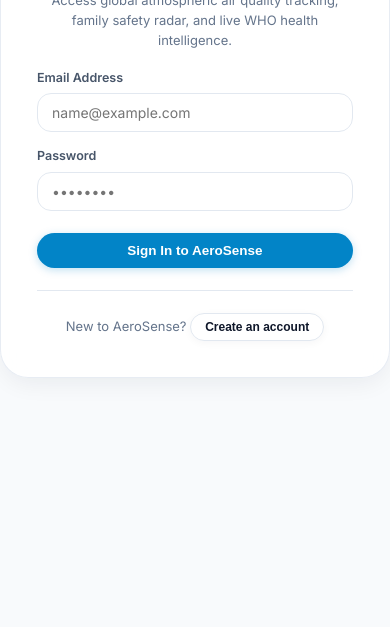
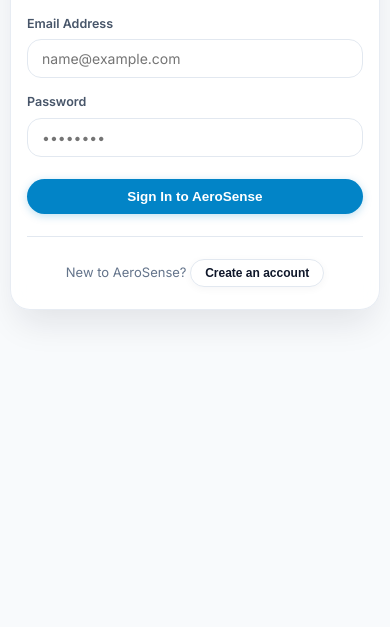
Before and after one commit to Maithreyee-j/AeroSense-project, a website: page frontend/index.html in a window 390 px wide. Shown: the part 217-844 px from the top of the page. Drawn offline with nearby package versions, Linux system fonts and the light colour scheme.

Commit message:
fix: make login and register cards smoothly scrollable on mobile devices with full button visibility

```diff
--- a/frontend/app.js
+++ b/frontend/app.js
@@ -263,6 +263,7 @@
 // ============================================================================
 function loginPage() {
   app.innerHTML = `
+    <div class="auth-wrapper">
       <div class="auth card">
         <img src="/icon.png" alt="AeroSense" style="width:64px;height:64px;border-radius:16px;box-shadow:0 8px 24px var(--primary-glow);display:block;margin:0 auto 16px auto">
         <h1 style="text-align:center">AeroSense Sign In</h1>
@@ -283,6 +284,7 @@
         <div style="text-align:center">
           <span class="muted">New to AeroSense? </span>
           <button class="btn secondary sm" onclick="registerPage()">Create an account</button>
+        </div>
       </div>
     </div>
   `;
@@ -307,6 +309,7 @@
 
 function registerPage() {
   app.innerHTML = `
+    <div class="auth-wrapper">
       <div class="auth card" style="max-width:550px">
         <img src="/icon.png" alt="AeroSense" style="width:64px;height:64px;border-radius:16px;box-shadow:0 8px 24px var(--primary-glow);display:block;margin:0 auto 16px auto">
         <h1 style="text-align:center">Create AeroSense Account</h1>
@@ -367,16 +370,18 @@
             <label>Password (Min. 8 characters)</label>
             <input id="password" type="password" minlength="8" placeholder="••••••••" required autocomplete="new-password">
           </div>
-        <button class="btn" style="width:100%;margin-top:8px">Complete Registration</button>
+          <button class="btn" style="width:100%;margin-top:12px;padding:12px">Complete Registration</button>
         </form>
         <p id="msg" style="margin-top:14px"></p>
         <hr style="border:0;border-top:1px solid var(--border-subtle);margin:22px 0">
-      <div style="text-align:center">
+        <div style="text-align:center;padding-bottom:10px">
           <span class="muted">Already registered? </span>
           <button class="btn secondary sm" onclick="loginPage()">Back to sign in</button>
         </div>
       </div>
+    </div>
   `;
+
   const reg = document.getElementById('reg');
   const msg = document.getElementById('msg');
   reg.onsubmit = async e => {
--- a/frontend/index.html
+++ b/frontend/index.html
@@ -17,7 +17,7 @@
   <link rel="preconnect" href="https://fonts.gstatic.com" crossorigin>
   <link href="https://fonts.googleapis.com/css2?family=Inter:wght@300;400;500;600;700&family=Outfit:wght@500;600;700;800&display=swap" rel="stylesheet">
   <link rel="stylesheet" href="https://unpkg.com/leaflet@1.9.4/dist/leaflet.css">
-  <link rel="stylesheet" href="/styles.css?v=3">
+  <link rel="stylesheet" href="/styles.css?v=4">
 </head>
 <body>
   <div id="toastContainer" class="toast-container"></div>
@@ -29,7 +29,7 @@
   <script src="https://cdnjs.cloudflare.com/ajax/libs/qrcodejs/1.0.0/qrcode.min.js"></script>
 
   <!-- Main Application Script -->
-  <script src="/app.js?v=3"></script>
+  <script src="/app.js?v=4"></script>
 
   <!-- Service Worker Registration -->
   <script>
--- a/frontend/styles.css
+++ b/frontend/styles.css
@@ -114,8 +114,15 @@
 }
 
 html, body {
-  height: 100%;
-  overflow: hidden;
+  min-height: 100%;
+  min-height: 100dvh;
+}
+
+#app {
+  min-height: 100vh;
+  min-height: 100dvh;
+  width: 100vw;
+  overflow-x: hidden;
 }
 
 body {
@@ -1074,11 +1081,37 @@
   margin: 4px 0;
 }
 
+.auth-wrapper {
+  min-height: 100vh;
+  min-height: 100dvh;
+  width: 100%;
+  overflow-y: auto;
+  -webkit-overflow-scrolling: touch;
+  display: flex;
+  align-items: center;
+  justify-content: center;
+  padding: 24px 16px;
+}
+
 .auth {
-  max-width: 480px;
-  margin: 40px auto;
+  max-width: 520px;
+  width: 100%;
+  margin: 16px auto;
   border-radius: var(--radius-xl);
-  padding: 36px;
+  padding: 32px 26px;
+  box-shadow: var(--shadow-lg);
+}
+
+@media (max-width: 600px) {
+  .auth-wrapper {
+    padding: 12px 10px 40px 10px;
+    align-items: flex-start;
+  }
+  .auth {
+    margin: 8px auto;
+    padding: 22px 16px;
+    border-radius: var(--radius-lg);
+  }
 }
 
 .footer {
```
Also changed, not shown: frontend/sw.js (+4 -4 lines). Lines whose indentation alone changed are shown as unchanged.
